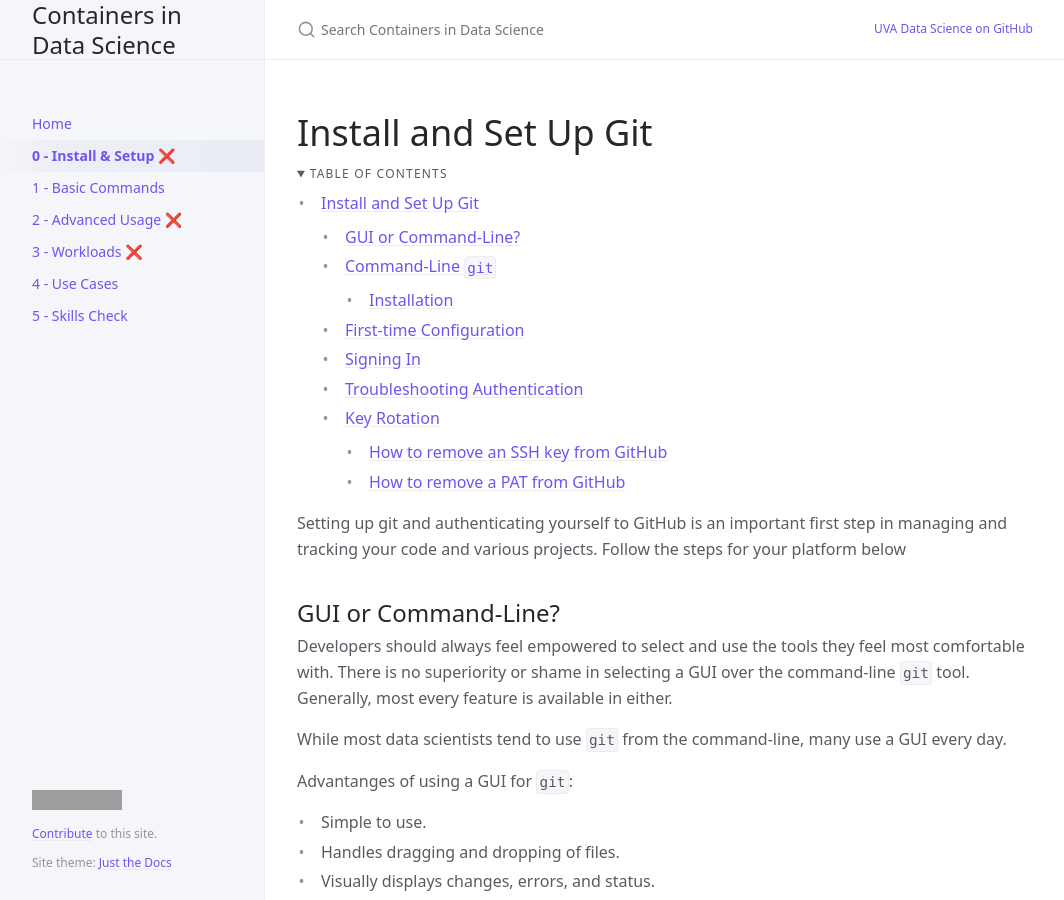
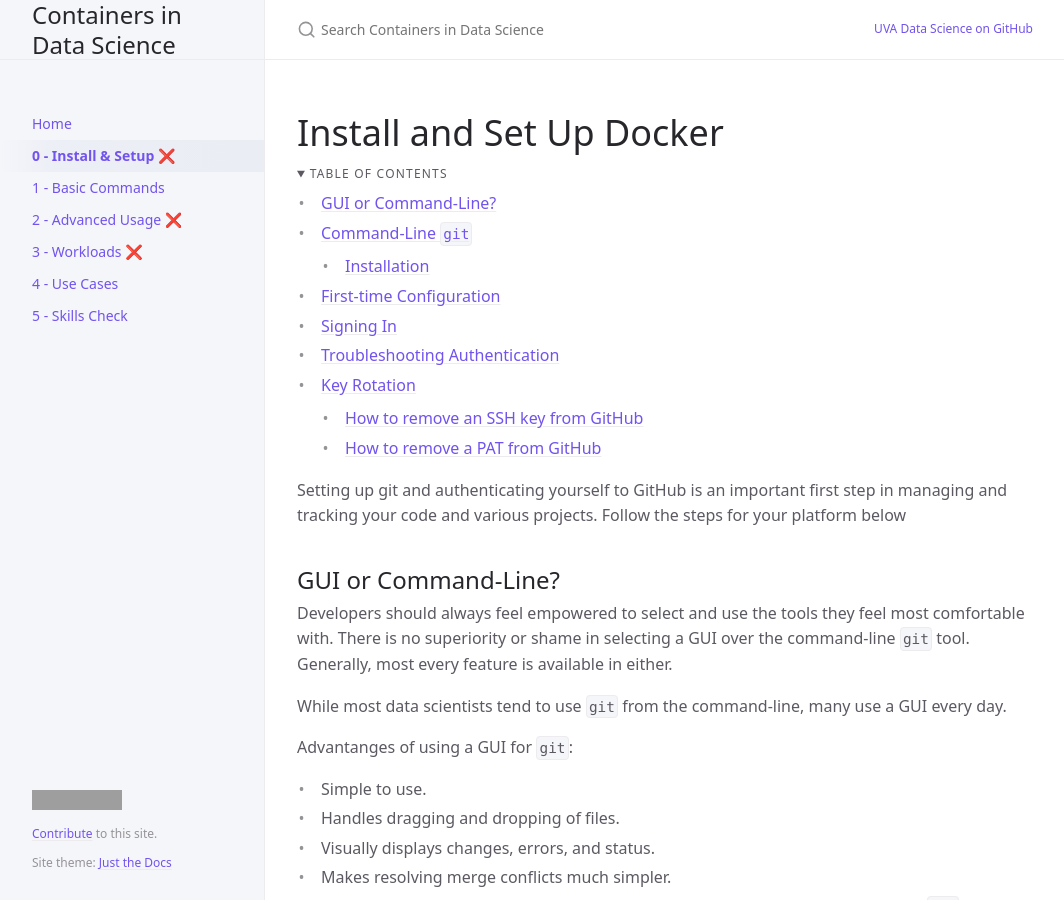
Before and after one commit to UVADS/container-basics, a Jekyll site: the page built from docs/setup.md, in a window 1280 px wide and 900 px high. Shown: the whole window, without its empty margins (107-1171 px from the left). Built offline with Jekyll 4.4.1, drawn with Linux system fonts in a browser that asks for light colours; cached includes are drawn as plain includes; some of the changed text lies outside the part shown; grey boxes are pictures that could not be loaded.

Commit message:
Finish out the page

```diff
--- a/docs/setup.md
+++ b/docs/setup.md
@@ -2,16 +2,17 @@
 layout: default
 title: 0 - Install & Setup ❌
 nav_order: 2
-last_modified_date: "2024-08-25 02:13AM"
+last_modified_date: "2025-06-11 02:13AM"
 ---
 
-# Install and Set Up Git
+# Install and Set Up Docker
+{: .no_toc }
 
 <details open markdown="block">
   <summary>
     Table of contents
   </summary>
-  {: .text-delta }
+  {: .no_toc .text-delta }
 - TOC
 {:toc}
 </details>
```
